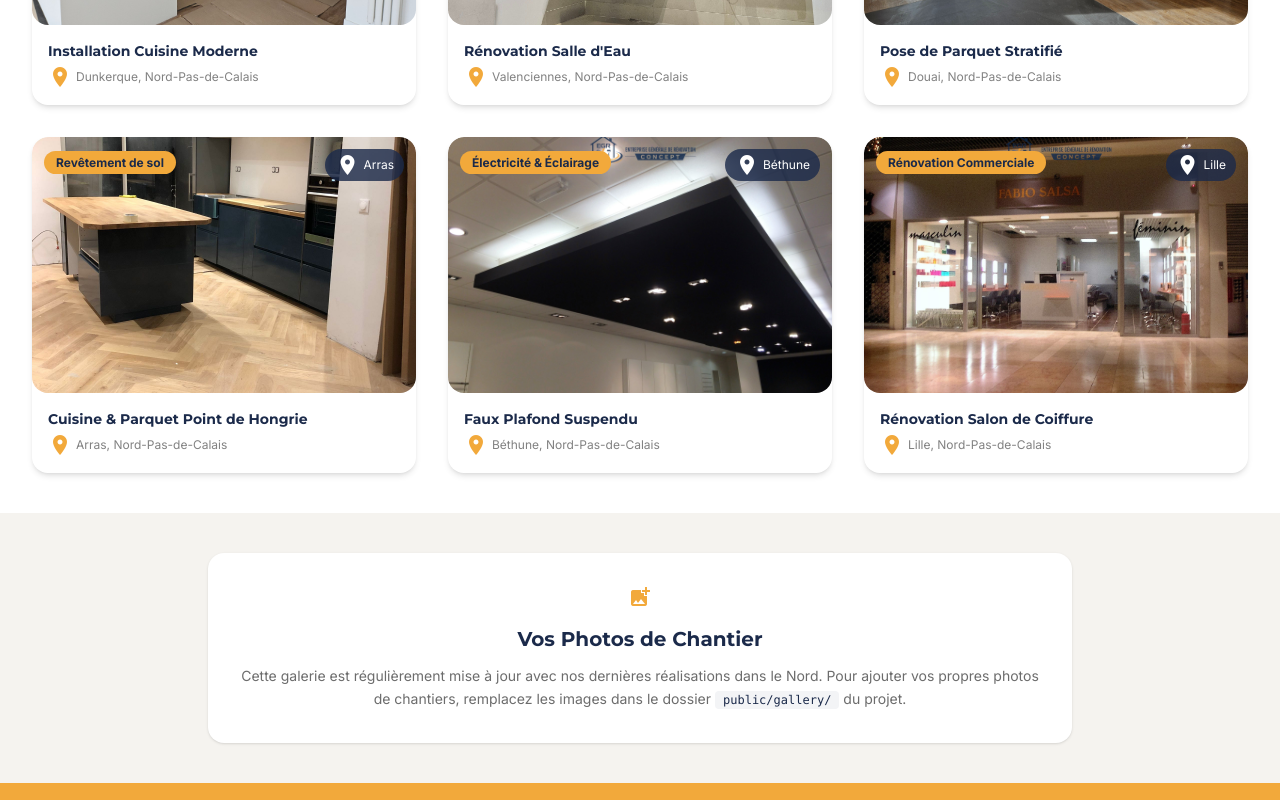
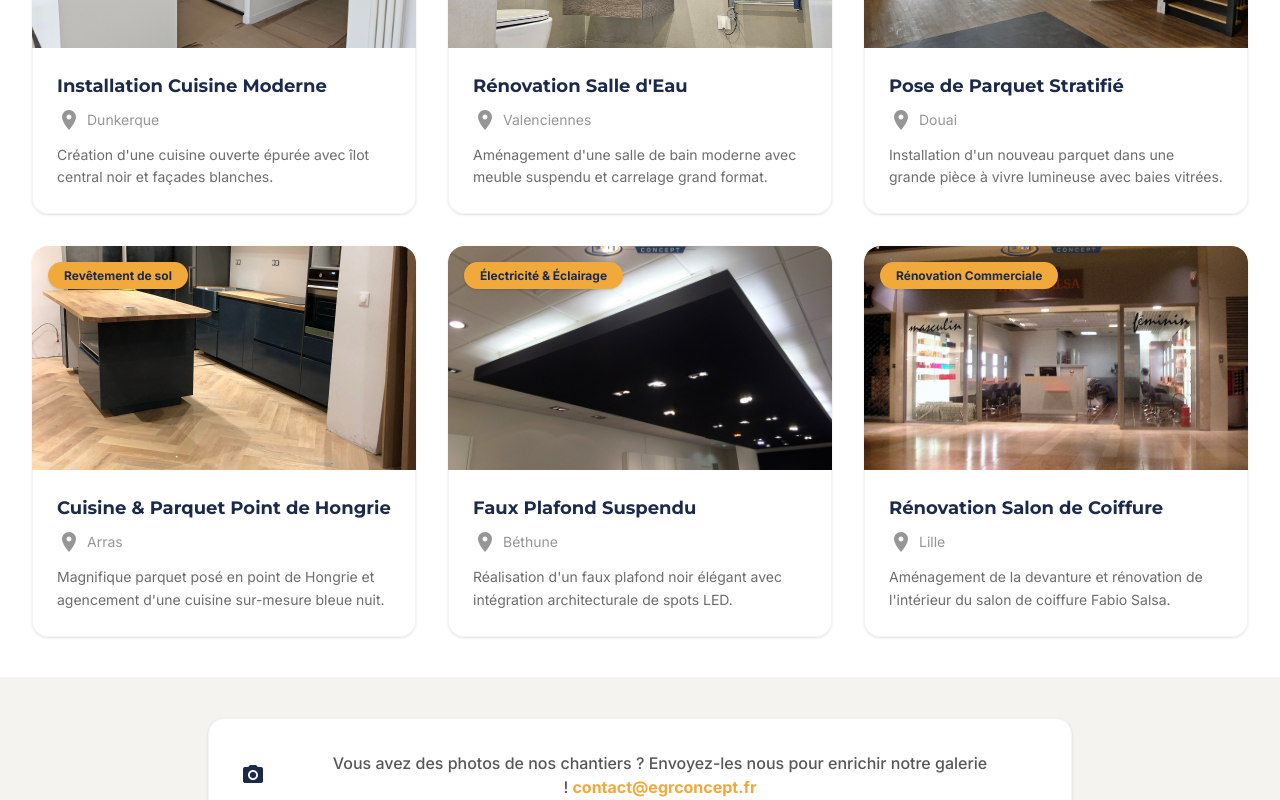
Before and after one commit to rayboking4/egr-concept-website, a React (Vite) app: page /realisations in a window 1280 px wide. Shown: the part 1260-2060 px from the top of the page. Built offline with nearby package versions, Linux system fonts and the light colour scheme.

Commit message:
Update Gallery.tsx

```diff
--- a/src/pages/Gallery.tsx
+++ b/src/pages/Gallery.tsx
@@ -97,65 +97,57 @@ const categories: { id: Category; label: string; icon: string }[] = [
   { id: 'platrerie', label: 'Plâtrerie', icon: 'apartment' },
 ];
 
-function GalleryCard({ project, index }: { project: typeof projects[0]; index: number }) {
+function GalleryCard({ project, index, onClick }: { project: typeof projects[0]; index: number; onClick: () => void }) {
   const [imgError, setImgError] = useState(false);
   const { ref, inView } = useInView({ triggerOnce: true, threshold: 0.05 });
 
   return (
     <div
       ref={ref}
-      className={`gallery-item rounded-2xl shadow-md cursor-pointer group transition-all duration-500 ${
+      onClick={onClick}
+      className={`gallery-item bg-white rounded-2xl shadow-sm hover:shadow-xl cursor-pointer group transition-all duration-500 flex flex-col ${
         inView ? 'opacity-100 translate-y-0' : 'opacity-0 translate-y-8'
       }`}
       style={{ transitionDelay: `${(index % 6) * 80}ms` }}
     >
-      <div className="relative overflow-hidden rounded-2xl">
+      {/* Image Area */}
+      <div className="relative overflow-hidden rounded-t-2xl h-56 shrink-0">
         {!imgError ? (
           <img
             src={project.img}
             alt={`${project.title} – EGR Concept ${project.location}`}
-            className="w-full h-64 object-cover group-hover:scale-110 transition-transform duration-500"
+            className="w-full h-full object-cover group-hover:scale-105 transition-transform duration-500"
             loading="lazy"
             onError={() => setImgError(true)}
           />
         ) : (
-          <div className="w-full h-64 bg-navy/20 flex items-center justify-center">
-            <span className="material-icons text-navy/40 text-6xl">image</span>
+          <div className="w-full h-full bg-navy/10 flex items-center justify-center">
+            <span className="material-icons text-navy/30 text-6xl">image</span>
           </div>
         )}
 
-        {/* Overlay */}
-        <div className="absolute inset-0 bg-gradient-to-t from-navy/90 via-navy/30 to-transparent opacity-0 group-hover:opacity-100 transition-opacity duration-300 flex flex-col justify-end p-5">
-          <div className="text-amber text-xs font-semibold mb-1">{project.label}</div>
-          <div className="text-white font-bold text-sm mb-1">{project.title}</div>
-          <div className="flex items-center gap-1 text-white/70 text-xs">
-            <span className="material-icons text-xs">place</span>
-            {project.location}, Nord-Pas-de-Calais
-          </div>
-          <p className="text-white/70 text-xs mt-2 line-clamp-2">{project.desc}</p>
+        {/* Hover Zoom Overlay */}
+        <div className="absolute inset-0 bg-navy/60 opacity-0 group-hover:opacity-100 transition-opacity duration-300 flex items-center justify-center">
+          <span className="material-icons text-white text-5xl drop-shadow-md">zoom_in</span>
         </div>
 
         {/* Category Badge */}
-        <div className="absolute top-3 left-3">
-          <span className="bg-amber text-navy text-xs font-bold px-3 py-1 rounded-full">
+        <div className="absolute top-4 left-4">
+          <span className="bg-amber text-navy text-xs font-bold px-4 py-1.5 rounded-full shadow-sm">
             {project.label}
-          </span>
-        </div>
-
-        {/* Location */}
-        <div className="absolute top-3 right-3">
-          <span className="bg-navy/80 text-white text-xs px-2.5 py-1 rounded-full flex items-center gap-1">
-            <span className="material-icons text-xs">place</span>
-            {project.location}
           </span>
         </div>
       </div>
 
-      <div className="p-4">
-        <h3 className="font-heading font-bold text-navy text-sm mb-1">{project.title}</h3>
-        <p className="text-charcoal/60 text-xs flex items-center gap-1">
-          <span className="material-icons text-xs text-amber">place</span>
-          {project.location}, Nord-Pas-de-Calais
+      {/* Card Content */}
+      <div className="p-6 flex flex-col grow border border-t-0 border-gray-100 rounded-b-2xl">
+        <h3 className="font-heading font-bold text-navy text-lg mb-2">{project.title}</h3>
+        <p className="text-charcoal/50 text-sm flex items-center gap-1.5 mb-3">
+          <span className="material-icons text-sm">place</span>
+          {project.location}
+        </p>
+        <p className="text-charcoal/70 text-sm leading-relaxed line-clamp-2">
+          {project.desc}
         </p>
       </div>
     </div>
@@ -164,6 +156,8 @@ function GalleryCard({ project, index }: { project: typeof projects[0]; index: n
 
 export default function Gallery() {
   const [activeCategory, setActiveCategory] = useState<Category>('tous');
+  const [selectedProject, setSelectedProject] = useState<typeof projects[0] | null>(null);
+
   const { ref: heroRef, inView: heroInView } = useInView({ triggerOnce: true });
 
   const filtered = activeCategory === 'tous'
@@ -235,9 +229,15 @@ export default function Gallery() {
             </span>
           </div>
 
-          <div className="grid grid-cols-1 sm:grid-cols-2 lg:grid-cols-3 gap-8">
+          {/* Grid */}
+          <div className="grid grid-cols-1 md:grid-cols-2 lg:grid-cols-3 gap-8">
             {filtered.map((project, i) => (
-              <GalleryCard key={project.id} project={project} index={i} />
+              <GalleryCard
+                key={project.id}
+                project={project}
+                index={i}
+                onClick={() => setSelectedProject(project)}
+              />
             ))}
           </div>
 
@@ -250,19 +250,16 @@ export default function Gallery() {
         </div>
       </section>
 
-      {/* Note about gallery */}
-      <section className="py-10 bg-offwhite">
+      {/* Upload Callout */}
+      <section className="py-10 bg-offwhite border-t border-gray-100">
         <div className="max-w-4xl mx-auto px-4 text-center">
-          <div className="bg-white rounded-2xl p-8 shadow-sm">
-            <span className="material-icons text-amber text-4xl mb-4">add_photo_alternate</span>
-            <h2 className="font-heading text-xl font-bold text-navy mb-3">
-              Vos Photos de Chantier
-            </h2>
-            <p className="text-charcoal/70 text-sm leading-relaxed">
-              Cette galerie est régulièrement mise à jour avec nos dernières réalisations dans le Nord.
-              Pour ajouter vos propres photos de chantiers, remplacez les images dans le dossier
-              <code className="bg-navy/5 px-2 py-0.5 rounded text-navy font-mono text-xs mx-1">public/gallery/</code>
-              du projet.
+          <div className="bg-white rounded-2xl p-6 sm:p-8 flex flex-col sm:flex-row items-center justify-center gap-4 shadow-sm border border-gray-100">
+            <span className="material-icons text-navy text-3xl">photo_camera</span>
+            <p className="text-charcoal/80 text-sm sm:text-base font-medium">
+              Vous avez des photos de nos chantiers ? Envoyez-les nous pour enrichir notre galerie !
+              <a href="mailto:contact@egrconcept.fr" className="text-amber hover:underline ml-1 font-bold">
+                contact@egrconcept.fr
+              </a>
             </p>
           </div>
         </div>
@@ -287,6 +284,57 @@ export default function Gallery() {
           </Link>
         </div>
       </section>
+
+      {/* Modal / Lightbox */}
+      {selectedProject && (
+        <div
+          className="fixed inset-0 z-[100] flex items-center justify-center bg-black/80 p-4 sm:p-6 backdrop-blur-sm animate-fade-in"
+          onClick={() => setSelectedProject(null)}
+        >
+          <div
+            className="bg-white rounded-2xl overflow-hidden max-w-4xl w-full max-h-[90vh] flex flex-col relative shadow-2xl"
+            onClick={(e) => e.stopPropagation()}
+          >
+            {/* Close Button */}
+            <button
+              onClick={() => setSelectedProject(null)}
+              className="absolute top-4 right-4 z-10 bg-black/50 text-white w-10 h-10 rounded-full flex items-center justify-center hover:bg-black/80 transition-colors"
+            >
+              <span className="material-icons">close</span>
+            </button>
+
+            {/* Image Area */}
+            <div className="w-full h-[40vh] sm:h-[60vh] bg-navy/10 relative shrink-0">
+              <img
+                src={selectedProject.img}
+                alt={`${selectedProject.title} – EGR Concept ${selectedProject.location}`}
+                className="w-full h-full object-cover"
+              />
+            </div>
+
+            {/* Content Area */}
+            <div className="p-6 sm:p-8 overflow-y-auto">
+              <div className="flex flex-col sm:flex-row sm:items-start justify-between gap-4 mb-4">
+                <h3 className="font-heading font-bold text-navy text-2xl md:text-3xl">
+                  {selectedProject.title}
+                </h3>
+                <span className="bg-amber text-navy text-sm font-bold px-5 py-2 rounded-full shrink-0">
+                  {selectedProject.label}
+                </span>
+              </div>
+
+              <p className="text-charcoal/80 text-base leading-relaxed mb-6">
+                {selectedProject.desc}
+              </p>
+
+              <div className="flex items-center gap-2 text-charcoal/60 text-sm font-medium">
+                <span className="material-icons text-amber text-xl">place</span>
+                {selectedProject.location} – Nord-Pas-de-Calais
+              </div>
+            </div>
+          </div>
+        </div>
+      )}
     </>
   );
 }
```
